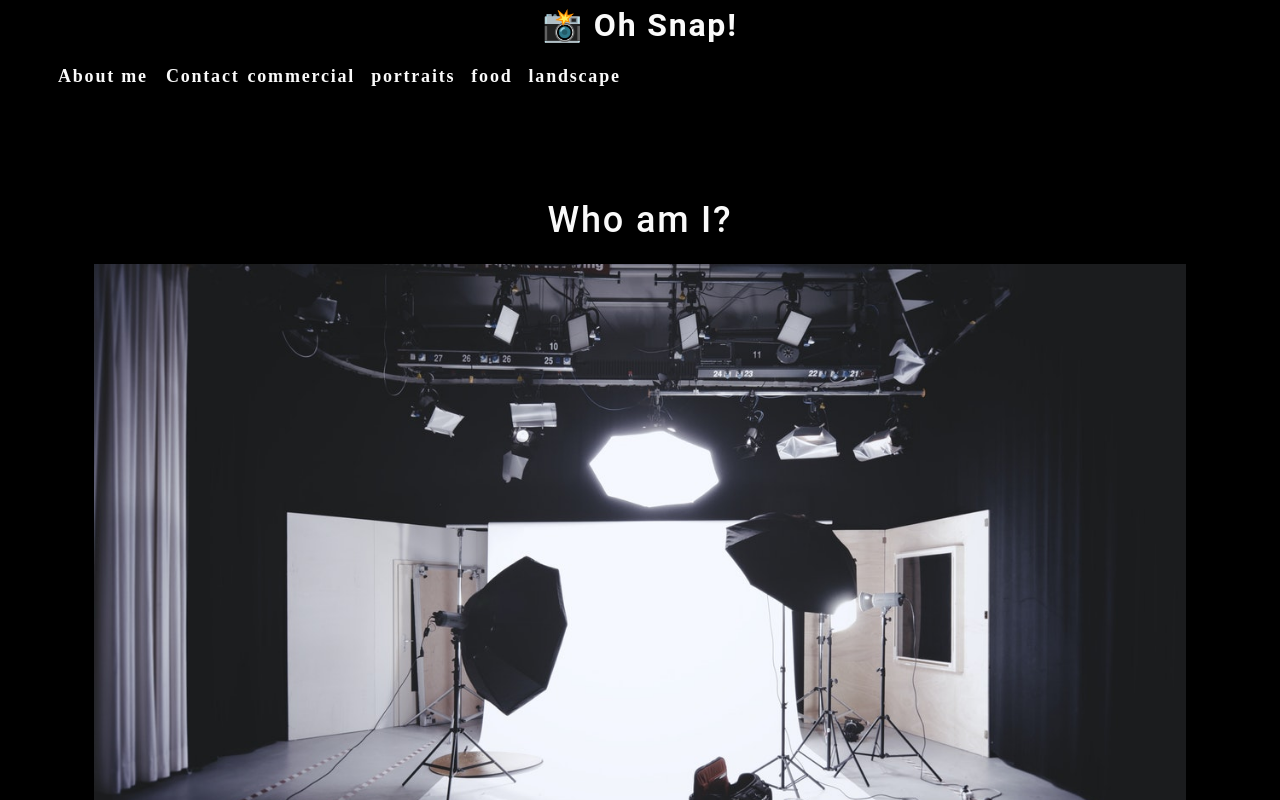
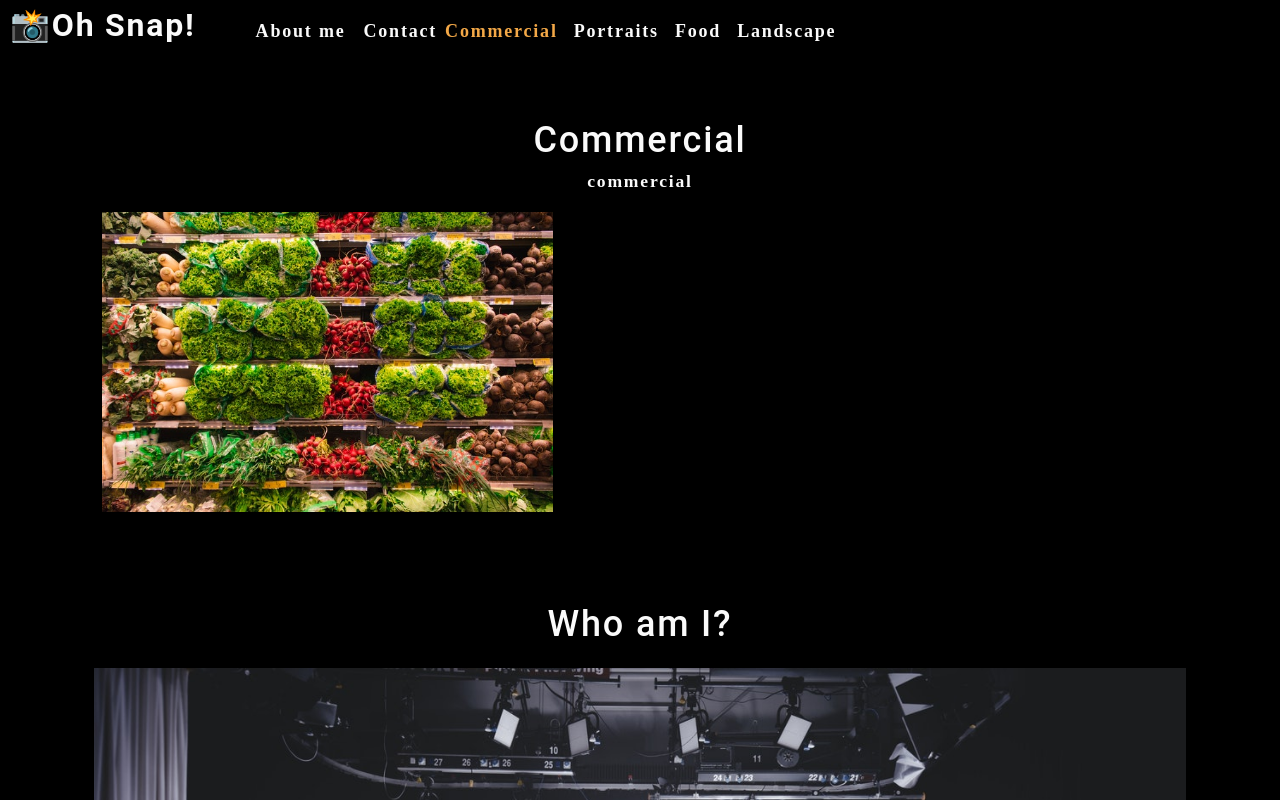
Before and after one commit to soundproofboot/photo-port, a React (Create React App) app: page / in a window 1280 px wide. Shown: the top 800 px of the page. Built offline with nearby package versions, Linux system fonts and the light colour scheme.

Commit message:
set up gallery with hooks

```diff
--- a/src/App.js
+++ b/src/App.js
@@ -1,13 +1,38 @@
 import './App.css';
+import { useState } from 'react';
 import About from './components/About';
 import Nav from './components/Nav';
+import Gallery from './components/Gallery';
 
 function App() {
+  const [categories] = useState([
+    {
+      name: 'commercial',
+      description:
+        'Photos of grocery stores, food trucks, and other commercial projects',
+    },
+    { name: 'portraits', description: 'Portraits of people in my life' },
+    { name: 'food', description: 'Delicious delicacies' },
+    {
+      name: 'landscape',
+      description: 'Fields, farmhouses, waterfalls, and the beauty of nature',
+    },
+  ]);
+
+  const [currentCategory, setCurrentCategory] = useState(categories[0]);
+
   return (
     <div className="App">
-      <Nav />
+      <Nav
+        categories={categories}
+        setCurrentCategory={setCurrentCategory}
+        currentCategory={currentCategory}
+      />
       <main>
-        <About />
+        <div>
+          <Gallery />
+          <About />
+        </div>
       </main>
     </div>
   );
--- /dev/null
+++ b/src/components/Gallery/index.js
@@ -0,0 +1,22 @@
+import React from 'react'
+import { capitalizeFirstLetter } from '../../utils/helpers'
+import photo from '../../assets/small/commercial/0.jpg'
+
+const Gallery = (props) => {
+  const currentCategory = {
+    name: 'commercial',
+    description: 'Photos of grocery stores, food trucks, and other commercial projects'
+  };
+
+  return (
+    <section>
+      <h1>{capitalizeFirstLetter(currentCategory.name)} </h1>
+      <p>{currentCategory.name} </p>
+      <div className='flex-row'>
+        <img src={photo} alt='Commercial Example' className='img-thumbnail mx-1'/>
+      </div>
+    </section>
+  )
+}
+
+export default Gallery;
--- a/src/components/Nav/index.js
+++ b/src/components/Nav/index.js
@@ -1,29 +1,28 @@
-const Nav = () => {
-  const categories = [
-    {
-      name: 'commercial',
-      description:
-        'Photos of grocery stores, food trucks, and other commercial projects',
-    },
-    { name: 'portraits', description: 'Portraits of people in my life' },
-    { name: 'food', description: 'Delicious delicacies' },
-    {
-      name: 'landscape',
-      description: 'Fields, farmhouses, waterfalls, and the beauty of nature',
-    },
-  ];
+import { useEffect } from 'react';
+import { capitalizeFirstLetter } from '../../utils/helpers';
 
-  const categorySelected = (name) => {
-    console.log(`${name} clicked`);
-  }
+const Nav = (props) => {
+
+  const {
+    categories = [],
+    setCurrentCategory,
+    currentCategory,
+  } = props;
+
+  useEffect(() => {
+    document.title = capitalizeFirstLetter(currentCategory.name);
+  }, [currentCategory])
 
   return (
-    <header>
+    <header className="flex-row px-1">
       <h2>
-        <a href="/">
+        <a data-testid="link" href="/">
           <span role="img" aria-label="camera">
-            📸 Oh Snap!
+            {''}
+            📸
           </span>
+          {''}
+          Oh Snap!
         </a>
       </h2>
       <nav>
@@ -34,11 +33,22 @@
           <li>
             <span>Contact</span>
           </li>
-          {categories.map(category => (
-             <li className="mx-1" key={category.name}>
-              <span onClick={() => categorySelected(category.name)} > {category.name} </span>
-             </li>
-             ))}
+          {categories.map((category) => (
+            <li
+              className={`mx-1 ${
+                currentCategory.name === category.name && 'navActive'
+              }`}
+              key={category.name}
+            >
+              <span
+                onClick={() => {
+                  setCurrentCategory(category);
+                }}
+              >
+                {capitalizeFirstLetter(category.name)}
+              </span>
+            </li>
+          ))}
         </ul>
       </nav>
     </header>
```
